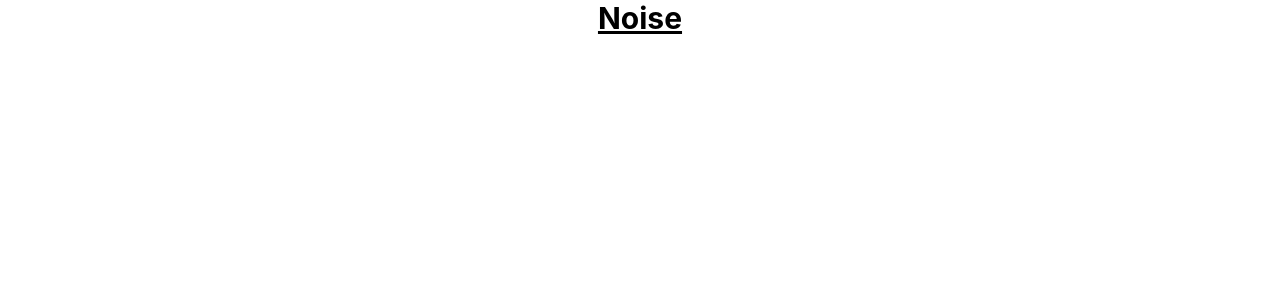
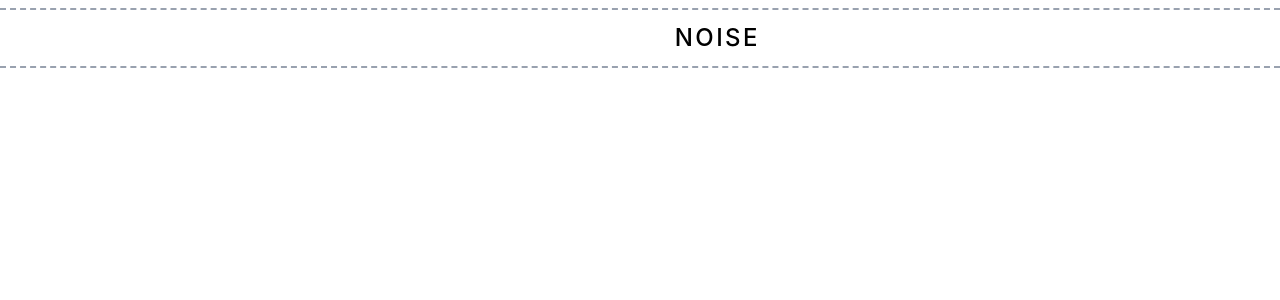
Before and after one commit to tahirainam/Noise, a React (Vite) app: page / in a window 1280 px wide. Shown: the top 300 px of the page. Built offline with nearby package versions, Linux system fonts and the light colour scheme.

Commit message:
adde navbar for noise

```diff
--- a/src/App.jsx
+++ b/src/App.jsx
@@ -1,12 +1,12 @@
-import { useState } from 'react'
+
+import SidebarLayout from './components/SidebarLayout.jsx';
 import "./index.css";
 
 function App() {
-  const [count, setCount] = useState(0)
 
   return (
     <>
-        <h1 className='text-3xl font-bold underline text-center'>Noise</h1>
+      <SidebarLayout/>
     </>
   )
 }
--- a/src/components/Navbar.jsx
+++ b/src/components/Navbar.jsx
@@ -0,0 +1,14 @@
+import "../css/Navbar.css";
+function Navbar() {
+  return (
+    <>
+      <nav className="mt-2 overflow-hidden border-t-2 border-b-2 border-dashed border-gray-400 py-3">
+        <span className="marquee inline-block whitespace-nowrap text-2xl font-medium tracking-widest">
+          NOISE
+        </span>
+      </nav>
+    </>
+  );
+}
+
+export default Navbar;
--- /dev/null
+++ b/src/components/SidebarLayout.jsx
@@ -0,0 +1,11 @@
+import Navbar from './Navbar.jsx';
+
+function SidebarLayout() {
+  return (
+    <>
+      <Navbar/>
+    </>
+  )
+}
+
+export default SidebarLayout;
--- /dev/null
+++ b/src/css/Navbar.css
@@ -0,0 +1,10 @@
+@keyframes marquee {
+  0%   { transform: translateX(100vw); }
+  100% { transform: translateX(-100%); }
+}
+.marquee {
+    animation: marquee 18s linear infinite;
+}
+.marquee:hover {
+    animation-play-state: paused;
+}
--- a/src/main.jsx
+++ b/src/main.jsx
@@ -2,6 +2,7 @@ import { StrictMode } from 'react'
 import { createRoot } from 'react-dom/client'
 //import './index.css'
 import App from './App.jsx'
+import Navbar from './components/Navbar.jsx'
 
 createRoot(document.getElementById('root')).render(
   <StrictMode>
```
